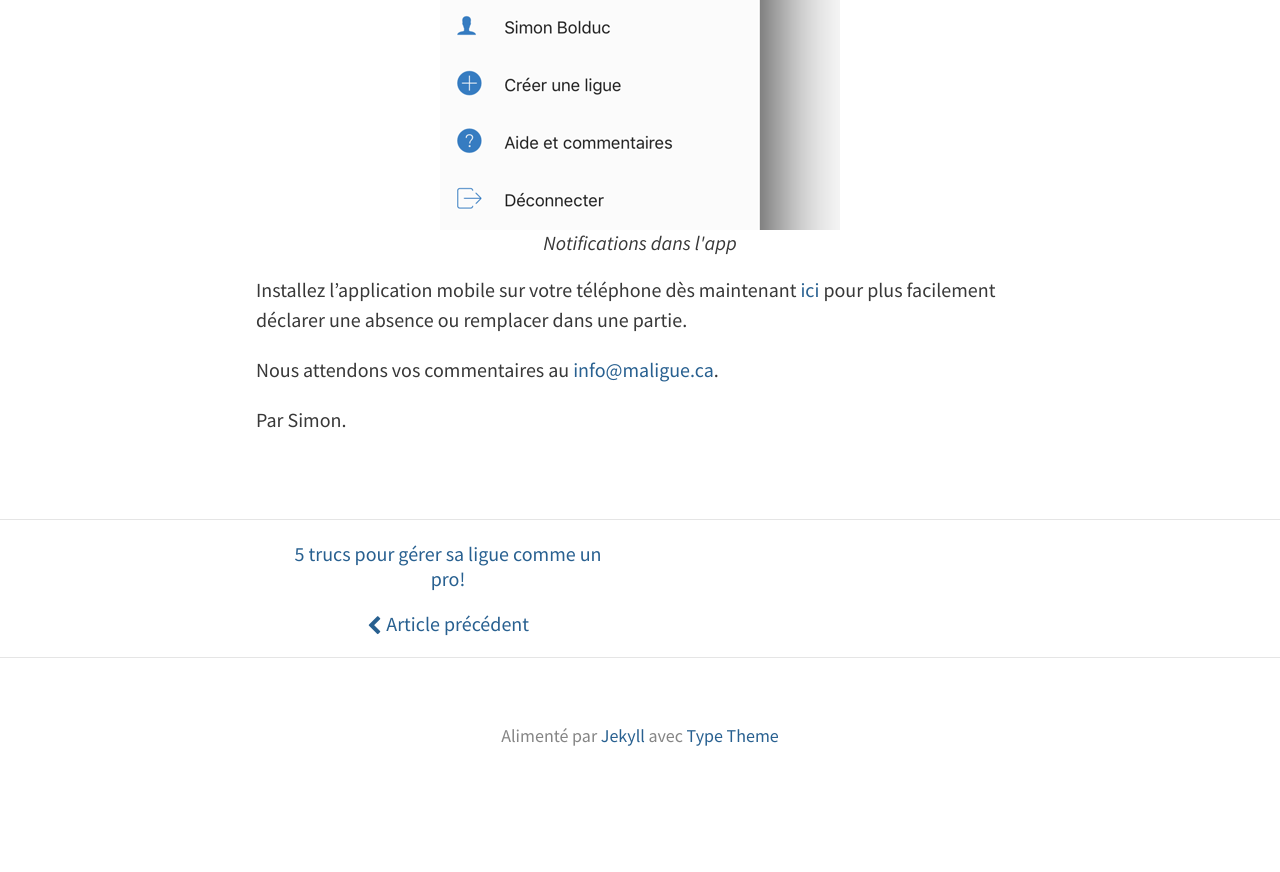
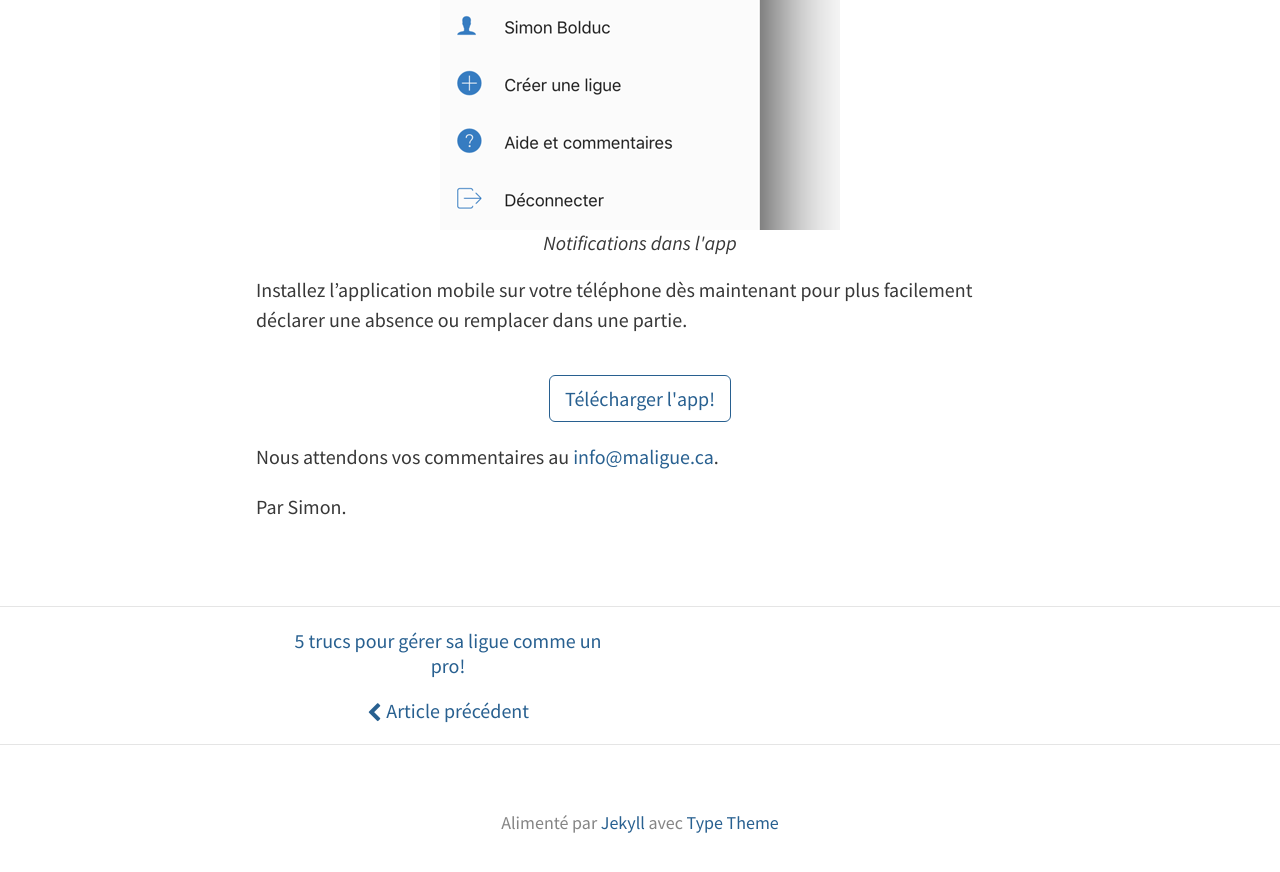
Before and after one commit to maligue/maligue.github.io, a Jekyll site: the page built from _posts/fr/2018-04-01-notifications-push.md, in a window 1280 px wide and 900 px high, scrolled down 1715 px. Shown: the top 872 px of the window. Built offline with Jekyll 4.4.1, drawn with Linux system fonts in a browser that asks for light colours; nearby versions of some CDN libraries; before the commit the page ends 2528 px from its top, so only the background shows below that.

Commit message:
added button to download the app

```diff
--- a/_posts/fr/2018-04-01-notifications-push.md
+++ b/_posts/fr/2018-04-01-notifications-push.md
@@ -15,7 +15,9 @@ Nous avons aussi ajouté les notifications dans l’application pour vous permet
 
 {% include image.html src="2017-11-22-notifications-fr.png" caption="Notifications dans l'app" %}
 
-Installez l’application mobile sur votre téléphone dès maintenant [ici](https://itunes.apple.com/ca/app/maligue.ca-gestion-ligue-sportive/id1186556911?l=fr) pour plus facilement déclarer une absence ou remplacer dans une partie.
+Installez l’application mobile sur votre téléphone dès maintenant pour plus facilement déclarer une absence ou remplacer dans une partie.
+
+{% include button_link.html url="https://maligue.app.link/KRsk2wGTXL" title="Télécharger l'app!" %}
 
 Nous attendons vos commentaires au [info@maligue.ca](mailto:info@maligue.ca).
 
```
Also changed, not shown: _posts/en/2018-04-01-push-notifications.md (+2 -0 lines).
